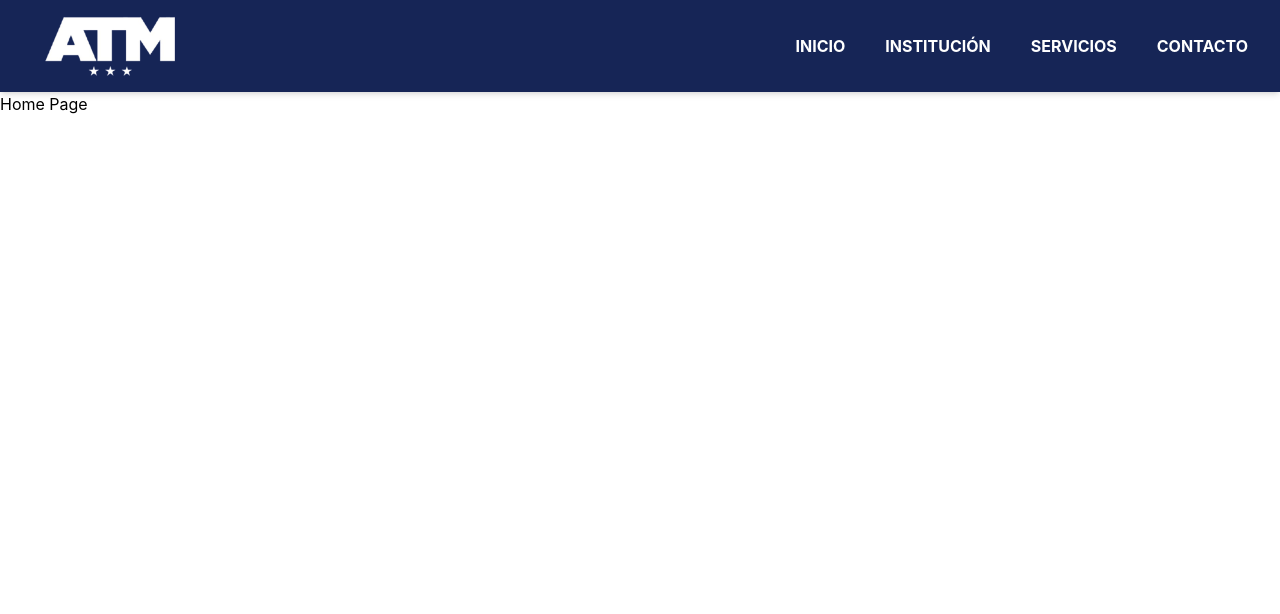
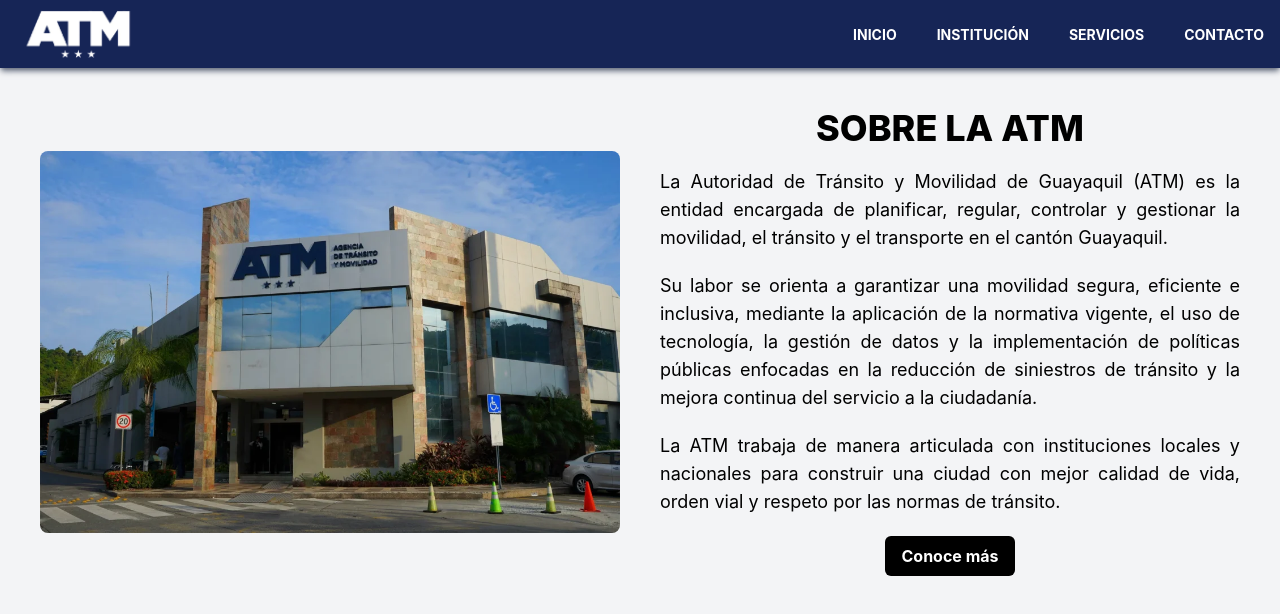
Before and after one commit to camilytzh/react-app, a React (Vite) app in the folder frontend/: page / in a window 1280 px wide. Shown: the top 614 px of the page. Built offline with nearby package versions, Linux system fonts and the light colour scheme.

Commit message:
Hero section added in Home page

```diff
--- /dev/null
+++ b/frontend/src/components/Hero.jsx
@@ -0,0 +1,27 @@
+import heroImage from '../assets/atm-hero.png';
+import { Link } from "react-router-dom";
+
+const Hero = () => {
+    const paragraphStyle = "pb-5 text-lg text-justify";
+    return (
+        <section className="bg-gray-100 py-10">
+            <div className='mx-auto px-10 flex flex-col md:flex-row items-center gap-10'>
+                <div className='w-full md:w-1/2 flex justify-end'>
+                    <img src={heroImage} alt="ATM Hero" className="w-full h-auto rounded-lg"/>
+                </div>
+                <div className="w-full md:w-1/2">
+                    <div className='w-full'>
+                        <h2 className="text-3xl md:text-4xl font-extrabold pb-5 text-center md:text-left flex justify-center">SOBRE LA ATM</h2>
+                        <p className={paragraphStyle}>La Autoridad de Tránsito y Movilidad de Guayaquil (ATM) es la entidad encargada de planificar, regular, controlar y gestionar la movilidad, el tránsito y el transporte en el cantón Guayaquil.</p>
+                        <p className={paragraphStyle}>Su labor se orienta a garantizar una movilidad segura, eficiente e inclusiva, mediante la aplicación de la normativa vigente, el uso de tecnología, la gestión de datos y la implementación de políticas públicas enfocadas en la reducción de siniestros de tránsito y la mejora continua del servicio a la ciudadanía.</p>
+                        <p className={paragraphStyle}>La ATM trabaja de manera articulada con instituciones locales y nacionales para construir una ciudad con mejor calidad de vida, orden vial y respeto por las normas de tránsito.</p>
+                        <div className='flex justify-center'>
+                            <Link to="/institucion" className='bg-black text-white font-bold px-4 py-2 rounded-md hover:bg-blue-300 hover:scale-105 transition'>Conoce más</Link>
+                        </div>
+                    </div>
+                </div>
+            </div>
+        </section>
+    )
+}
+export default Hero;
--- a/frontend/src/components/Navbar.jsx
+++ b/frontend/src/components/Navbar.jsx
@@ -1,12 +1,12 @@
 import logo from '../assets/logo-atm.png';
 import { Link } from "react-router-dom";
 
-function  Navbar() {
-    const navLinks = "text-white text-base font-bold font-sans hover:text-blue-300";
+const Navbar = () => {
+    const navLinks = "text-white text-base text-sm font-bold hover:text-blue-300";
     return (
-        <nav className="sticky top-0 bg-blue-950 text-white px-8 py-4 z-50 shadow-md">
+        <nav className="sticky top-0 bg-blue-950 text-white px-4 py-2.5 z-50 shadow-md shadow-gray-500">
             <div className="max-w-7xl mx-auto flex items-center justify-between">
-                <Link to="/"><img src={logo} alt="Logo" className="h-15 w-auto"/></Link>
+                <Link to="/"><img src={logo} alt="Logo" className="h-12 w-auto hidden md:block"/></Link>
                 <ul className="flex gap-10">
                     <li><Link to="/" className={navLinks}>INICIO</Link></li>
                     <li><Link to="/institucion" className={navLinks}>INSTITUCIÓN</Link></li>
--- a/frontend/src/pages/Home.jsx
+++ b/frontend/src/pages/Home.jsx
@@ -1,9 +1,10 @@
+import Hero from "../components/Hero";
+
 const Home = () => {
   return (
     <div>
-        <h1>Home Page</h1>
+        <Hero />
     </div>
-
   );
 }
 export default Home;
```
Also changed, not shown: frontend/src/assets/atm-hero.png (added).
